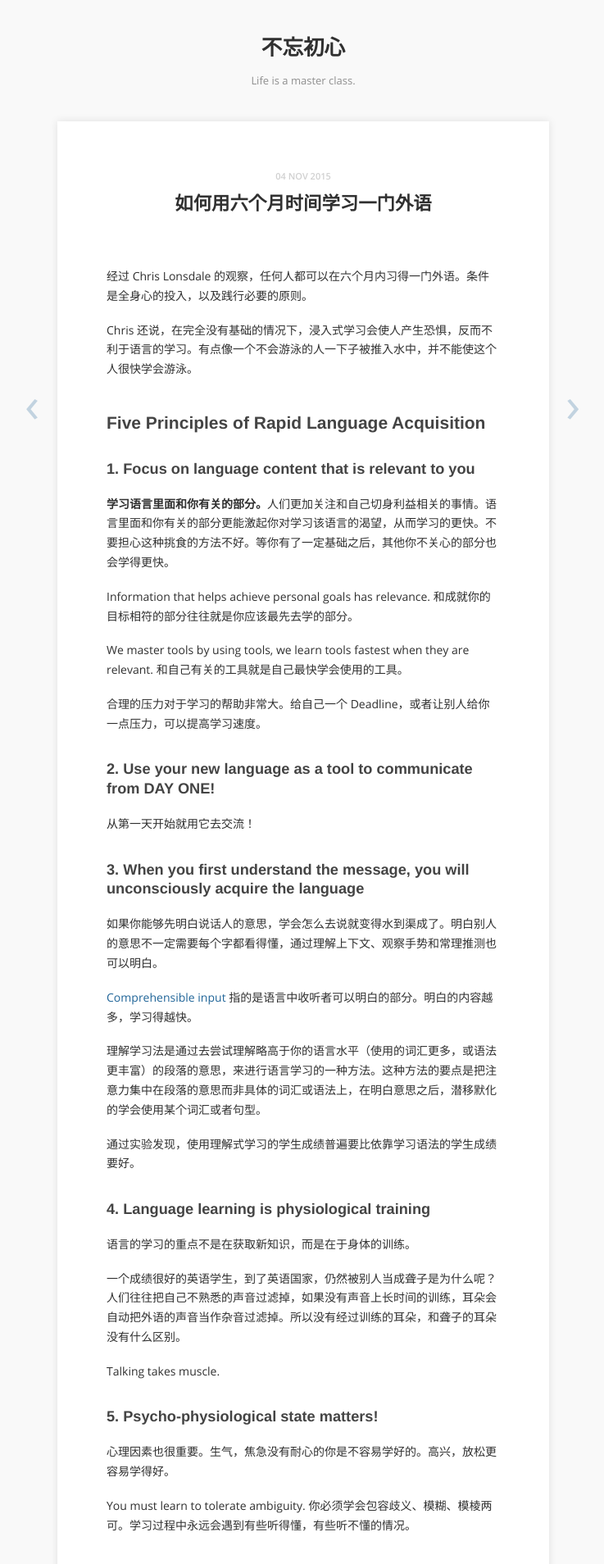
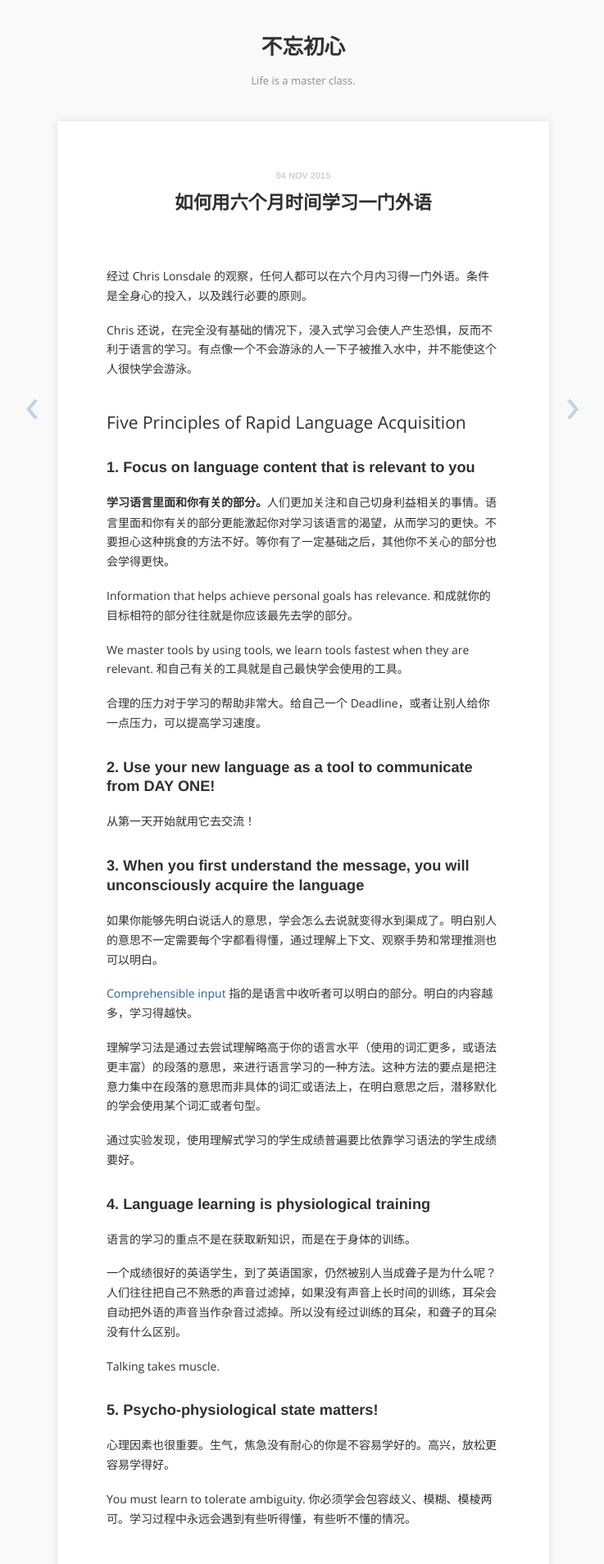
Before and after one commit to yusite/yuzijie, a Jekyll site: the page built from _posts/2015-11-04-learn-any-language-in-6-months.markdown, in a window 1280 px wide. Shown: the top 1908 px of the page at 82% size, without its empty margins (270-1007 px from the left). Built offline with Jekyll 4.4.1, drawn with Linux system fonts in a browser that asks for light colours; some web fonts are replaced.

Commit message:
update style

```diff
--- a/_sass/_fonts.scss
+++ b/_sass/_fonts.scss
@@ -6,6 +6,6 @@
 
 @font-face {
 	font-family: opensans;
-	src: url(./open_sans/semi_bold.ttf) format('truetype');
-	font-weight: 600;
+	src: url(./open_sans/bold.ttf) format('truetype');
+	font-weight: 700;
 }
--- a/_sass/_style.scss
+++ b/_sass/_style.scss
@@ -1,5 +1,5 @@
-h1, h2, h3, h4, h5, strong, b {
-  font-weight: 600;
+h1, h2, h3, h4, h5, strong {
+  font-weight: 700;
 }
 
 html, body {
@@ -230,7 +230,7 @@
   padding: 8px 17px;
   text-transform: uppercase;
   letter-spacing: 2px;
-  font-weight: 600;
+  font-weight: 700;
   display: block;
   text-align: center;
   border-width: 0;
--- a/_sass/_zac.scss
+++ b/_sass/_zac.scss
@@ -45,20 +45,15 @@
   h2 {
     margin: 2em 0 1.2em;
     font-size: 1.5em;
+    font-weight: normal;
   }
   h3 {
-    margin: 1.8em 0 1em;
+    margin: 1.7em 0 1em;
     font-size: 1.3em;
   }
   h4 {
     margin: 1em 0;
     font-size: 1.1em;
-  }
-  h2,
-  h3,
-  h4 {
-    font-family: $title-font-family;
-    color: #444444;
   }
   & > p,
   & > ol,
--- a/css/main.scss
+++ b/css/main.scss
@@ -5,7 +5,6 @@
 
 // Our variables
 $base-font-family: opensans, "Helvetica Neue", Helvetica, Arial, "Microsoft YaHei", "WenQuanYi Micro Hei", sans-serif;
-$title-font-family: "Helvetica Neue",Helvetica,Arial,"Microsoft YaHei","WenQuanYi Micro Hei",sans-serif;
 $link-color: #226699;
 $base-font-color: #303030;
 $post-margin-480: 6%;
@@ -27,9 +26,9 @@
 
 // Import partials from `sass_dir` (defaults to `_sass`)
 @import
-    "fonts",
     "style",
     "zac",
     "syntax",
-    "responsive"
+    "responsive",
+    "fonts"
 ;
```
